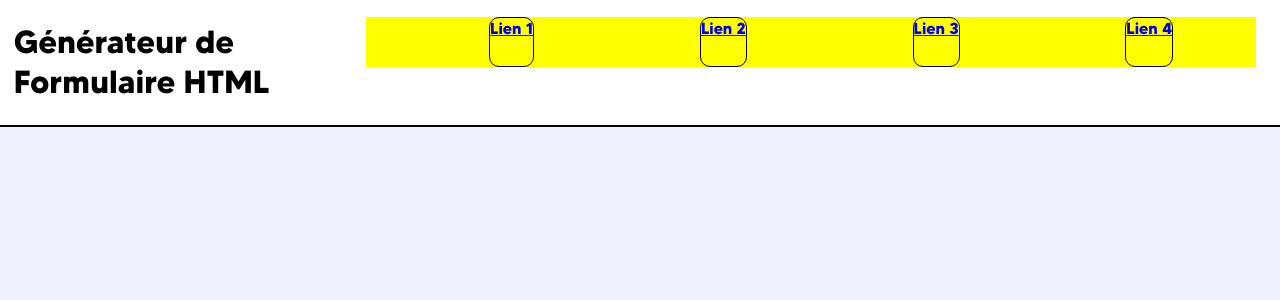
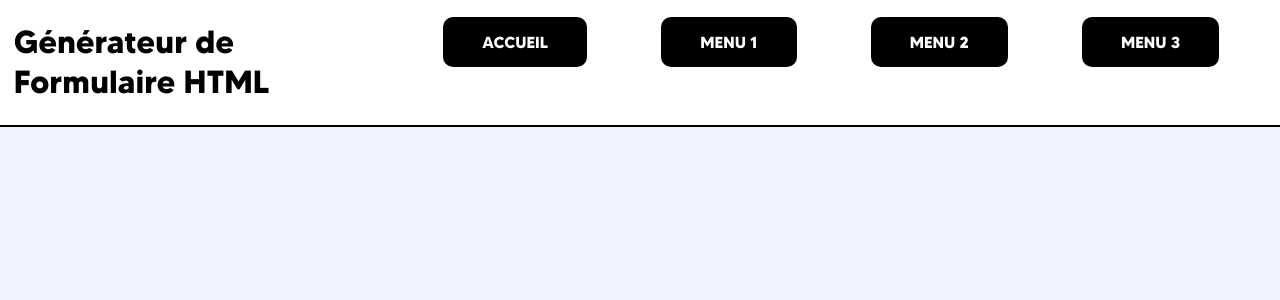
Before and after one commit to alexi-mathioupollak/Projet-Formulaire-HTML, a PHP site: page / in a window 1280 px wide. Shown: the top 300 px of the page. Run offline with PHP 8.4, Linux system fonts and the light colour scheme.

Commit message:
Avancée CSS partie TOP

```diff
--- a/CSS/style.css
+++ b/CSS/style.css
@@ -14,24 +14,47 @@
     margin-left: 1%;
 }
 
-.nav {
+.navbar {
     position: relative;
     margin-right: 1%;
     z-index: 99;
     padding: auto;
+    justify-content: space-between;
+}
+
+.menu a {
+    text-decoration: none;
+    color: white;
+    transition: color 0.3s ease;
+    padding: 1.5rem;
+    font-size: 19x;
+}
+
+.menu a:hover {
+    color: black;
 }
 
 .menu li {
     display: inline;
     list-style: none;
-    border: 1px solid black;
     border-radius: 10px;
+    width: fit-content;
+    text-align: center;
+    background-color: black;
+    margin: 0;
+    transition: background-color 0.3s ease;
+    margin-top: auto;
+    margin-bottom: 1rem;
+    padding: 15px;
+}
+
+.menu li:hover {
+    background-color: white;
 }
 
 .menu {
     display: flex;
     justify-content: space-around;
-    background-color:  yellow;
     height: 50px;
     width: 850px;
     margin-right: 10px;
--- a/index.html
+++ b/index.html
@@ -9,19 +9,22 @@
     <header>
             <div id="titre_et_nav">
                 <h1 id="titre_principal">Générateur de Formulaire HTML</h1>
-                <nav class="nav">
+
+                <!-- Menu -->
+                <nav class="navbar">
                     <ul class="menu">
-                        <li><a href="#">Lien 1</a></li>
-                        <li><a href="#">Lien 2</a></li>
-                        <li><a href="#">Lien 3</a></li>
-                        <li><a href="#">Lien 4</a></li>
+                        <li><a href="#">ACCUEIL</a></li>
+                        <li><a href="#">MENU 1</a></li>
+                        <li><a href="#">MENU 2</a></li>
+                        <li><a href="#">MENU 3</a></li>
                     </ul>
                 </nav>
+                <!-- Fin Menu -->
             </div>
     </header>
     <body>
 
-    <!-- Menu -->
+
 
     </body>
 
```
